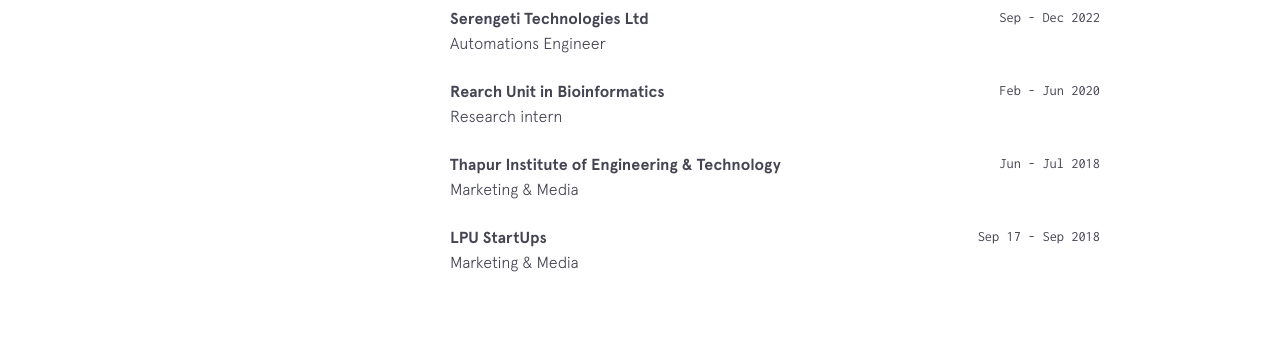
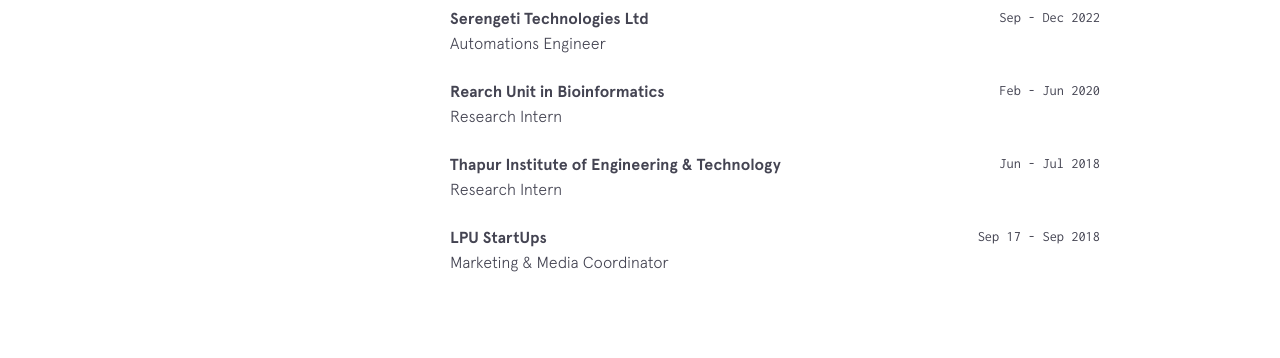
Before and after one commit to KmgSamuel/KmgSamuel.github.io, a Jekyll site: the page built from index.html, in a window 1280 px wide and 900 px high, scrolled down 2197 px. Shown: the part 153-511 px from the top of the window. Built offline with Jekyll 4.4.1, drawn with Linux system fonts in a browser that asks for light colours; nearby versions of some CDN libraries.

Commit message:
Updated experience descriptions

```diff
--- a/_data/experience.yml
+++ b/_data/experience.yml
@@ -26,14 +26,14 @@
 - company: Rearch Unit in Bioinformatics
   url: https://rubi.ru.ac.za/
   time: Feb - Jun 2020
-  position: Research intern
+  position: Research Intern
 
 - company: Thapur Institute of Engineering & Technology
   url: https://www.thapar.edu/
   time: Jun - Jul 2018
-  position: Marketing & Media
+  position: Research Intern
 
 - company: LPU StartUps
   url: https://www.schools.lpu.in/bioengineering-and-biosciences/
   time: Sep 17 - Sep 2018
-  position: Marketing & Media
+  position: Marketing & Media Coordinator
```
